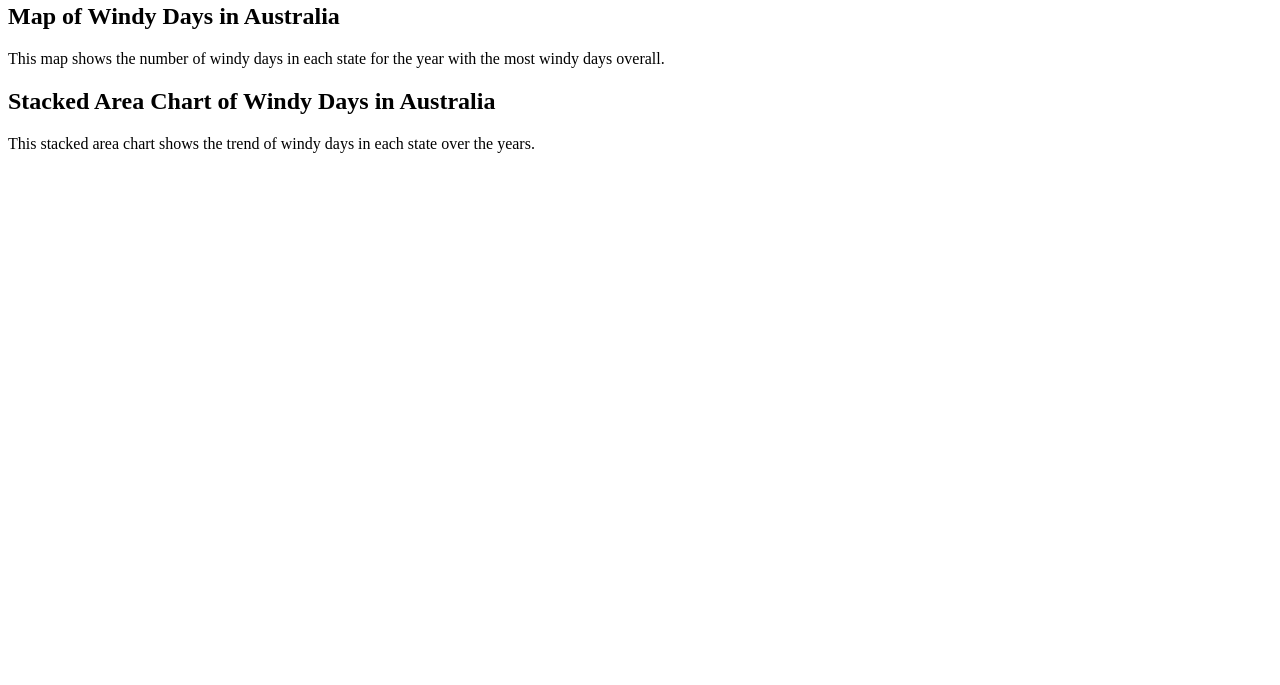
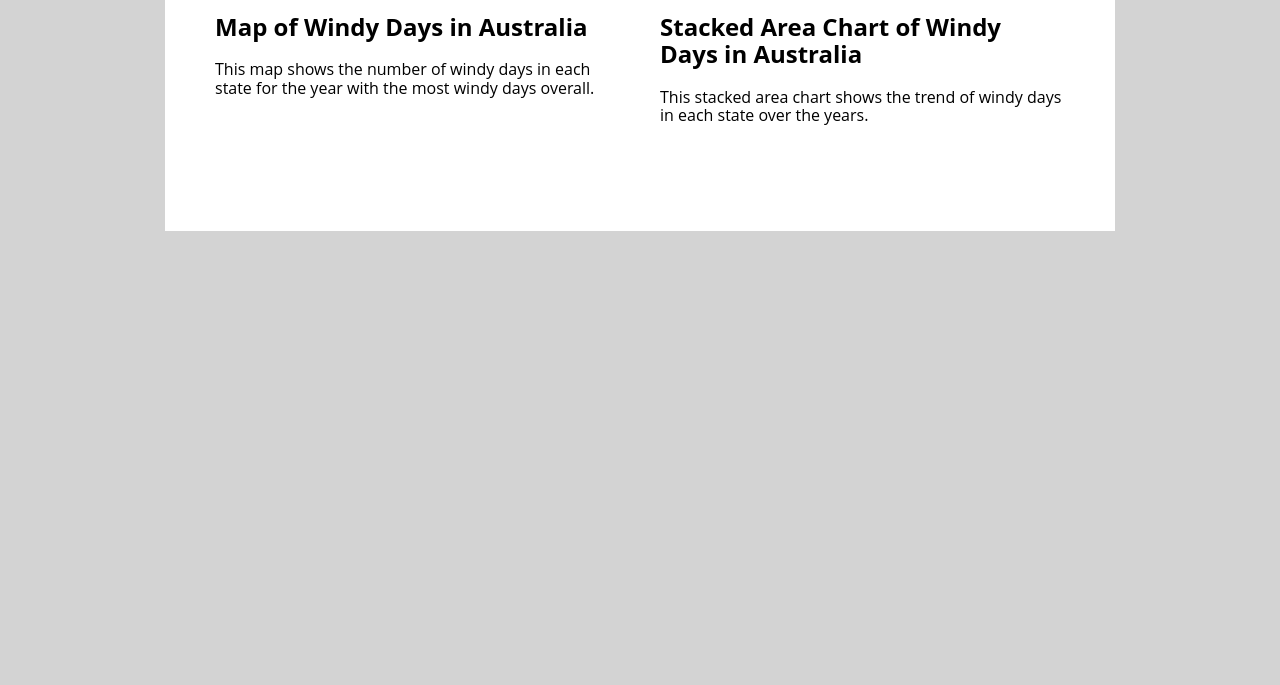
Before and after one commit to JYF-live/fit317-week10HW, a plain HTML site: page index.html in a window 1280 px wide. Shown: the part 115-800 px from the top of the page. Drawn offline with nearby package versions, Linux system fonts and the light colour scheme; a script that the page names is missing.

Commit message:
index.html update

```diff
--- a/index.html
+++ b/index.html
@@ -7,8 +7,13 @@
 <script src="https://cdn.jsdelivr.net/npm/vega@5.20.2"></script>
 <script src="https://cdn.jsdelivr.net/npm/vega-lite@5.1.0"></script>
 <script src="https://cdn.jsdelivr.net/npm/vega-embed@6.17.0"></script>
+<link rel="stylesheet" href="https://unpkg.com/purecss@2.0.3/build/pure-min.css"
+    integrity="sha384-cg6SkqEOCV1NbJoCu11+bm0NvBRc8IYLRGXkmNrqUBfTjmMYwNKPWBTIKyw9mHNJ" crossorigin="anonymous">
+  <meta name="viewport" content="width=device-width, initial-scale=1">
+
 <script src="vega_lite_vis.js"></script>
-<script src="style.css"></script>
+<link rel="stylesheet" type="text/css" href="styles.css" media="all">
+
 </head>
 <body>
 <div class = "page">
```
